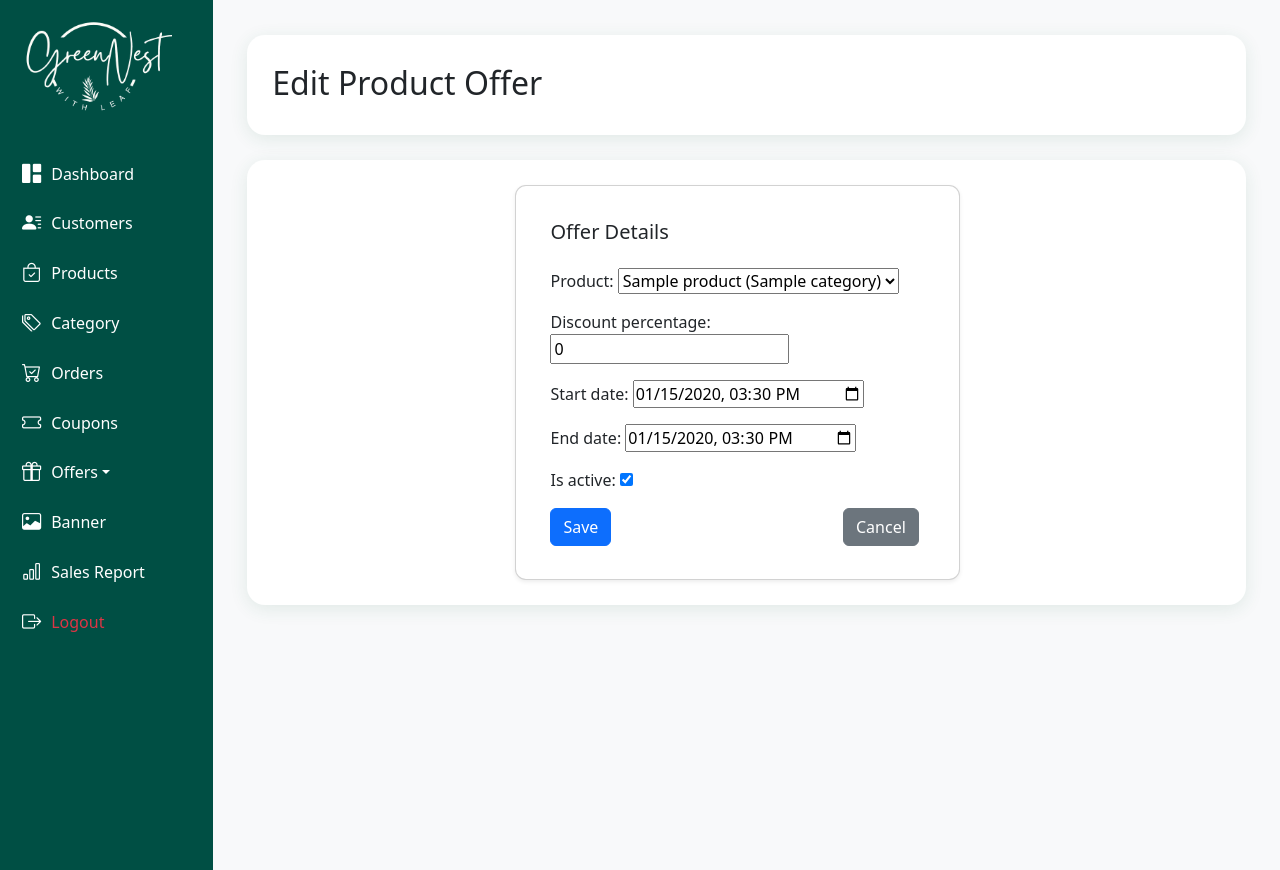
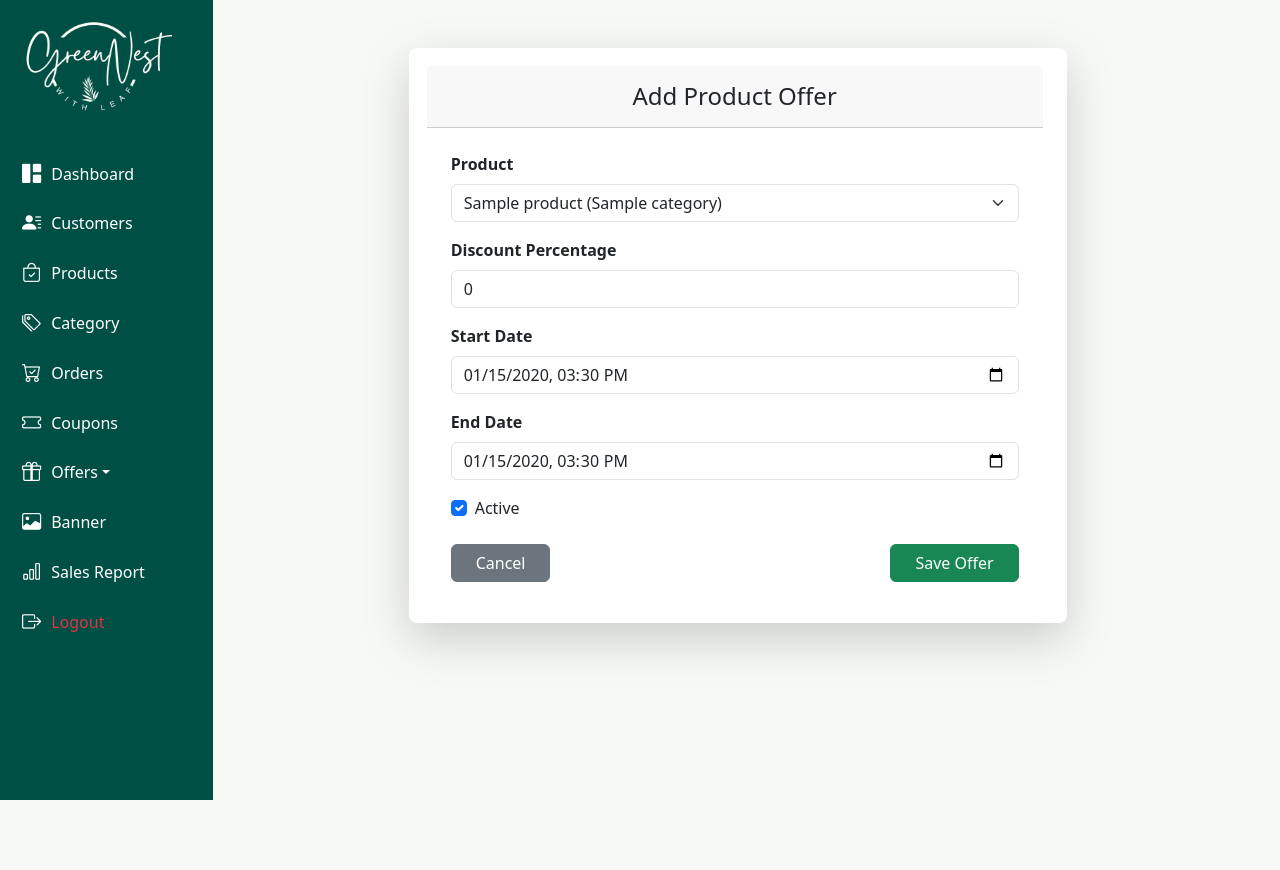
Before and after one commit to amarsreevishnu/greennestPlants, a Django app: page /greennest_admin/offers/product-offers/edit/1/ in a window 1280 px wide. After the commit the page ends 800 px from the top, so only its background shows below. Run offline with Django 5.2, Linux system fonts and the light colour scheme; a user stored in the database is signed in; tables that the repository leaves empty hold one stand-in row (values such as "Sample post").

Commit message:
Admin side coupon validations and other offer validations fixed

```diff
--- a/greennest/offer/forms.py
+++ b/greennest/offer/forms.py
@@ -2,6 +2,7 @@ import datetime
 from django import forms
 from django.core.exceptions import ValidationError
 from django.utils import timezone
+
 
 from .models import ProductOffer, CategoryOffer
 
@@ -22,8 +23,8 @@ class CategoryOfferForm(forms.ModelForm):
         fields = ['category', 'discount_percentage', 'start_date', 'end_date', 'is_active']
         widgets = {
 
-            'start_date': forms.DateInput(attrs={'type': 'date'}),
-            'end_date': forms.DateInput(attrs={'type': 'date'}),
+            'start_date': forms.DateInput(attrs={'type': 'datetime-local'}),
+            'end_date': forms.DateInput(attrs={'type': 'datetime-local'}),
         }
     def __init__(self, *args, **kwargs):
         super().__init__(*args, **kwargs)
--- a/greennest/offer/templates/add_product_offer.html
+++ b/greennest/offer/templates/add_product_offer.html
@@ -1,39 +1,53 @@
-{% extends "greenest_admin/base.html" %}
+{% extends 'greenest_admin/base.html' %}
 {% load static %}
+{% load form_tags %}
 {% block content %}
 
-<div class="col-lg-10 p-0" style="background: #f8f9fa;">
-    <div class="main-content">
-        <!-- Top section -->
-        <div class="content-section d-flex justify-content-between align-items-center flex-wrap">
-            <div>
-                <h4 class="fw-bold mb-1"><h2>{{ title }}</h2></h4>
-            </div>
-            <div class="d-flex align-items-center mt-2 mt-lg-0 me-5"></div>
+<div class="container mt-5" style="max-width: 700px;">
+  <div class="card shadow-lg border-0 rounded-3">
+    <div class="card-header text-center py-3">
+      <h4 class="mb-0"> Add Product Offer</h4>
+    </div>
+    <div class="card-body p-4">
+
+      <form method="post" novalidate>
+        {% csrf_token %}
+        {{ form.non_field_errors }}
+
+        <!-- Render fields with Bootstrap styling -->
+        <div class="mb-3">
+          <label class="form-label fw-bold">Product</label>
+          {{ form.product|add_class:"form-select" }}
         </div>
 
-        <!-- Form section -->
-        <div class="content-section">
-            <div class="row justify-content-center">
-                <div class="col-md-8 col-lg-6">
-                    <div class="card shadow-sm">
-                        <div class="card-body">
-                            <h5 class="card-title mb-4">Offer Details</h5>
-                            <form method="post">
-                                {% csrf_token %}
-                                {{ form.as_p }}
-                                <div class="d-flex justify-content-between">
-                                    <button type="submit" class="btn btn-primary">Save</button>
-                                    <a href="{% url 'product_offer' %}" class="btn btn-secondary">Cancel</a>
-                                </div>
-                            </form>
-                        </div>
-                    </div>
-                </div>
-            </div>
+        <div class="mb-3">
+          <label class="form-label fw-bold">Discount Percentage</label>
+          {{ form.discount_percentage|add_class:"form-control" }}
         </div>
 
+        <div class="mb-3">
+          <label class="form-label fw-bold">Start Date</label>
+          {{ form.start_date|add_class:"form-control" }}
+        </div>
+
+        <div class="mb-3">
+          <label class="form-label fw-bold">End Date</label>
+          {{ form.end_date|add_class:"form-control" }}
+        </div>
+
+        <div class="form-check mb-4">
+          {{ form.is_active|add_class:"form-check-input" }}
+          <label class="form-check-label">Active</label>
+        </div>
+
+        <div class="d-flex justify-content-between">
+          <a href="{% url 'product_offer' %}" class="btn btn-secondary px-4">Cancel</a>
+          <button type="submit" class="btn btn-success px-4">Save Offer</button>
+        </div>
+      </form>
+
     </div>
+  </div>
 </div>
 
 {% endblock %}
--- /dev/null
+++ b/greennest/offer/templatetags/form_tags.py
@@ -0,0 +1,7 @@
+from django import template
+
+register = template.Library()
+
+@register.filter(name='add_class')
+def add_class(field, css):
+    return field.as_widget(attrs={"class": css})
--- a/greennest/offer/urls.py
+++ b/greennest/offer/urls.py
@@ -7,6 +7,8 @@ urlpatterns = [
     path('product-offers/add/', views.product_offer_create, name='product_offer_create'),
     path('product-offers/edit/<int:pk>/', views.product_offer_edit, name='product_offer_edit'),
     path('product-offers/delete/<int:pk>/', views.product_offer_delete, name='product_offer_delete'),
+    path('offers/<int:pk>/toggle/', views.product_offer_toggle, name='product_offer_toggle'),
+
 
 
     # Category Offers
--- a/greennest/offer/views.py
+++ b/greennest/offer/views.py
@@ -1,6 +1,8 @@
 from django.shortcuts import render, redirect, get_object_or_404
 from django.contrib.auth.decorators import login_required, user_passes_test
 from django.contrib import messages
+from django.utils import timezone
+
 from .forms import ProductOfferForm, CategoryOfferForm
 from .models import ProductOffer, CategoryOffer
 
@@ -12,8 +14,9 @@ def is_admin(user):
 @login_required
 @user_passes_test(is_admin)
 def product_offer_list(request):
-    offers = ProductOffer.objects.all()
-    return render(request, 'product_offer_list.html', {'offers': offers})
+    offers = ProductOffer.objects.all().order_by('-start_date')
+    now = timezone.now()
+    return render(request, 'product_offer_list.html', {'offers': offers,'now':now})
 
 @login_required
 @user_passes_test(is_admin)
@@ -22,13 +25,29 @@ def product_offer_create(request):
         form = ProductOfferForm(request.POST)
         if form.is_valid():
             product = form.cleaned_data['product']
+            discount = form.cleaned_data['discount_percentage']
+            start_date = form.cleaned_data['start_date']
+            end_date = form.cleaned_data['end_date']
+            now = timezone.now()
 
-            if ProductOffer.objects.filter(product=product).exists():
-                messages.error(request, "Offer for this product already exists.")
+
+            if discount < 1 or discount > 90:
+                messages.error(request, "Offer must be between 1% and 90%.")
+
+            elif start_date < now:
+                messages.error(request, "Start date cannot be in the past.")
+            elif end_date <= start_date:
+                messages.error(request, "End date must be after the start date.")
+
+            elif ProductOffer.objects.filter(product=product, is_active=True, end_date__gte=now).exists():
+                messages.error(request, "An active offer already exists for this product.")
             else:
                 form.save()
                 messages.success(request, "Product offer created successfully.")
                 return redirect('product_offer')
+        else:
+            messages.error(request, "Please correct the errors below./ All fields are required ")
+
     else:
         form = ProductOfferForm()
     return render(request, 'add_product_offer.html', {'form': form, 'title': 'Add Product Offer'})
@@ -56,6 +75,13 @@ def product_offer_delete(request, pk):
         return redirect('product_offer')
     return render(request, 'product_offer_confirm_delete.html', {'offer': offer})
 
+@login_required
+@user_passes_test(is_admin)
+def product_offer_toggle(request, pk):
+    offer = get_object_or_404(ProductOffer, pk=pk)
+    offer.is_active = not offer.is_active   # flip status
+    offer.save()
+    return redirect('product_offer')
 
 
 
@@ -66,7 +92,8 @@ def product_offer_delete(request, pk):
 @user_passes_test(is_admin)
 def category_offer_list(request):
     offers = CategoryOffer.objects.all().order_by("-start_date")
-    return render(request, 'category_offer_list.html', {'offers': offers})
+    now = timezone.now()
+    return render(request, 'category_offer_list.html', {'offers': offers,'now':now})
 
 from django.contrib import messages
 from .models import CategoryOffer
@@ -79,11 +106,18 @@ def category_offer_create(request):
         if form.is_valid():
             category = form.cleaned_data['category']
             discount = form.cleaned_data['discount_percentage']
+            start_date = form.cleaned_data['start_date']
+            end_date = form.cleaned_data['end_date']
+            now = timezone.now()
 
             if discount < 1 or discount > 90:
                 messages.error(request, "Offer must be between 1% and 90%.")
-            elif CategoryOffer.objects.filter(category=category).exists():
+            elif CategoryOffer.objects.filter(category=category,end_date__gte=now).exists():
                 messages.error(request, "Offer for this category already exists.")
+            elif start_date < now:
+                messages.error(request, "Start date cannot be in the past.")
+            elif end_date <= start_date:
+                messages.error(request, "End date must be after the start date.")
             else:
                 form.save()
                 messages.success(request, "Category offer created successfully.")
--- a/greennest/products/templates/user/product_list.html
+++ b/greennest/products/templates/user/product_list.html
@@ -236,7 +236,7 @@ document.addEventListener("DOMContentLoaded", function () {
                 <img src="${p.variant_image || '/static/images/no-image.png'}" class="card-img-top" alt="${p.name}">
                 <div class="card-body text-center d-flex flex-column">
                   <h6 class="card-title">${p.name}</h6>
-                  <p class="text-muted mb-2">${p.price}</p>
+                  <p class="text-muted mb-2">${p.price_html}</p>
                   <div class="mt-auto">
                     <a href="${p.detail_url}" class="btn btn-success btn-sm w-100">View</a>
                   </div>
```
Also changed, not shown: greennest/offer/templates/category_offer_list.html (+7 -5 lines), greennest/offer/templates/product_offer_list.html (+20 -6 lines), greennest/products/user_views.py (+22 -3 lines), greennest/templates/users/user_home.html (+19 -13 lines), greennest/users/views.py (+33 -2 lines).
